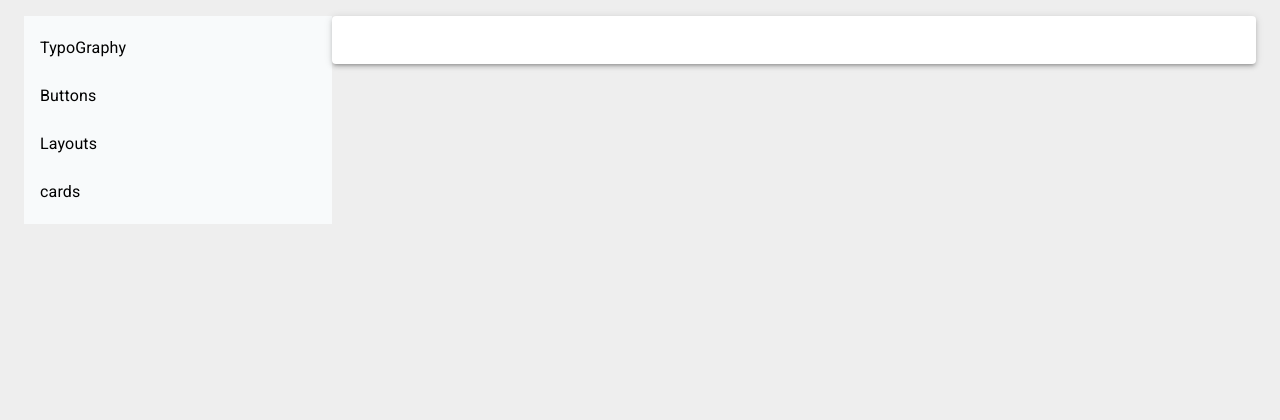
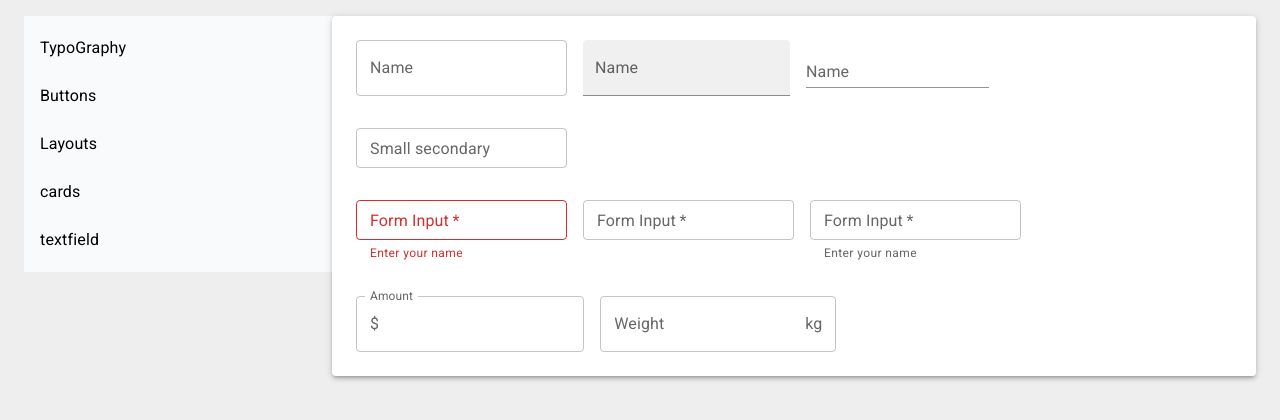
Before and after one commit to kan0305/react-material-ui, a React (Create React App) app: page /textfield in a window 1280 px wide. Shown: the top 420 px of the page. Built offline with nearby package versions, Linux system fonts and the light colour scheme.

Commit message:
React Material UI Tutorial - 7 - Text Field

```diff
--- a/src/App.js
+++ b/src/App.js
@@ -5,6 +5,7 @@ import { MuiTypography } from "./pages/MuiTypography";
 import { MuiButton } from "./pages/MuiButton";
 import { MuiLayout } from "./pages/MuiLayout";
 import { MuiCard } from "./pages/MuiCard";
+import { MuiTextField } from "./pages/MuiTextField";
 
 function App() {
     return (
@@ -15,6 +16,7 @@ function App() {
                     <Route path="/buttons" element={<MuiButton />} />
                     <Route path="/layouts" element={<MuiLayout />} />
                     <Route path="/cards" element={<MuiCard />} />
+                    <Route path="/textfield" element={<MuiTextField />} />
                 </Routes>
             </Layout>
         </div>
--- a/src/components/Navbar.jsx
+++ b/src/components/Navbar.jsx
@@ -27,6 +27,11 @@ export const Navbar = () => {
                             <ListItemText primary="cards" />
                         </ListItemButton>
                     </ListItem>
+                    <ListItem disablePadding>
+                        <ListItemButton component={NavLink} to={"/textfield"}>
+                            <ListItemText primary="textfield" />
+                        </ListItemButton>
+                    </ListItem>
                 </List>
             </nav>
         </Box>
--- /dev/null
+++ b/src/pages/MuiTextField.jsx
@@ -0,0 +1,51 @@
+import { Stack, TextField, InputAdornment } from "@mui/material";
+import React, { useState } from "react";
+
+export const MuiTextField = () => {
+    const [value, setValue] = useState("");
+
+    return (
+        <Stack spacing={4}>
+            <Stack direction="row" spacing={2}>
+                <TextField label="Name" variant="outlined" />
+                <TextField label="Name" variant="filled" />
+                <TextField label="Name" variant="standard" />
+            </Stack>
+
+            <Stack direction="row" spacing={2}>
+                <TextField label="Small secondary" size="small" color="secondary" />
+            </Stack>
+
+            <Stack direction="row" spacing={2}>
+                <TextField
+                    label="Form Input"
+                    size="small"
+                    value={value}
+                    onChange={(e) => setValue(e.target.value)}
+                    required
+                    error={!value}
+                    helperText={!value ? "Enter your name" : ""}
+                />
+                <TextField label="Form Input" size="small" required />
+                <TextField label="Form Input" size="small" required helperText="Enter your name" />
+            </Stack>
+
+            <Stack direction="row" spacing={2}>
+                <TextField
+                    label="Amount"
+                    type="number"
+                    InputProps={{
+                        startAdornment: <InputAdornment position="start">$</InputAdornment>,
+                    }}
+                />
+                <TextField
+                    label="Weight"
+                    type="number"
+                    InputProps={{
+                        endAdornment: <InputAdornment position="end">kg</InputAdornment>,
+                    }}
+                />
+            </Stack>
+        </Stack>
+    );
+};
```
